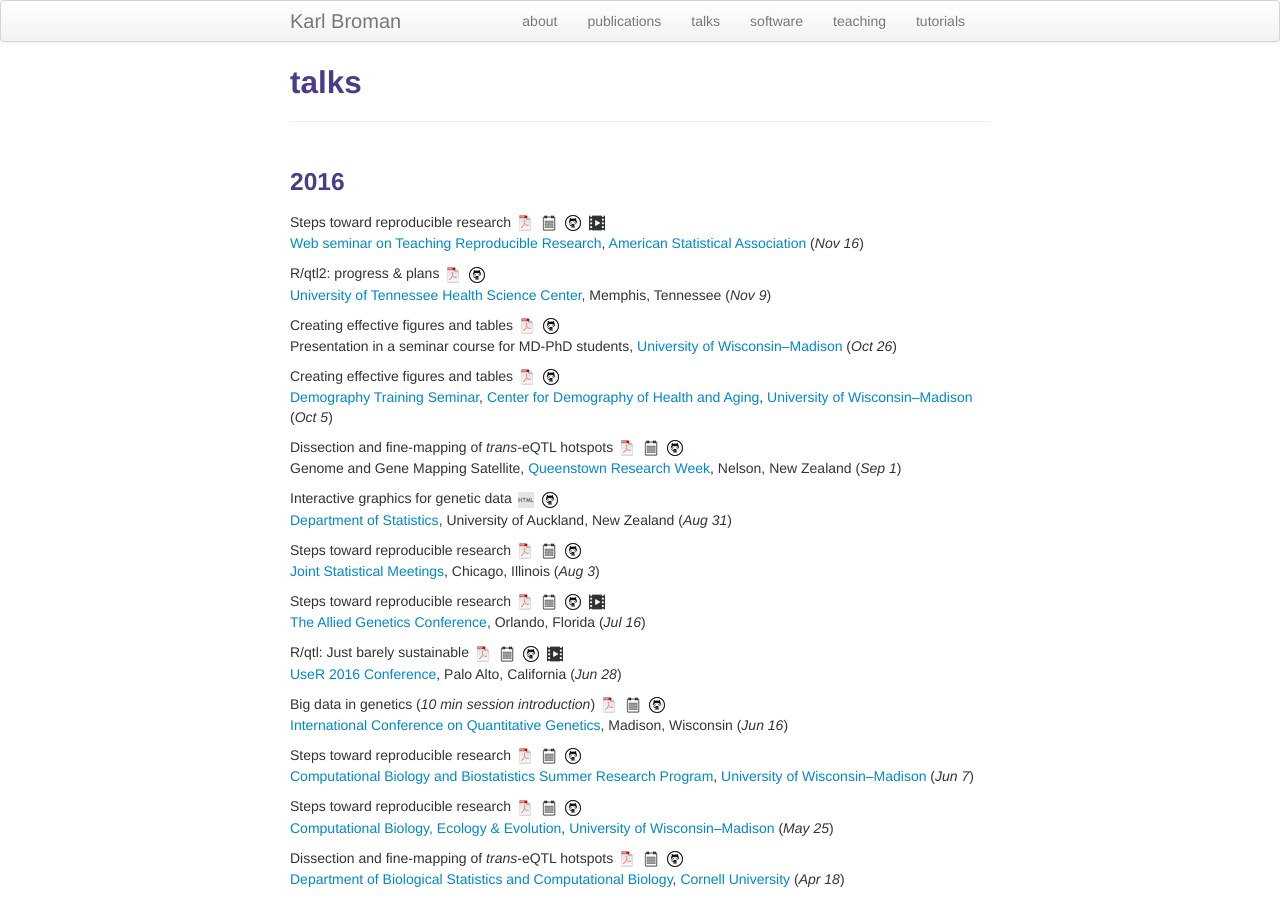
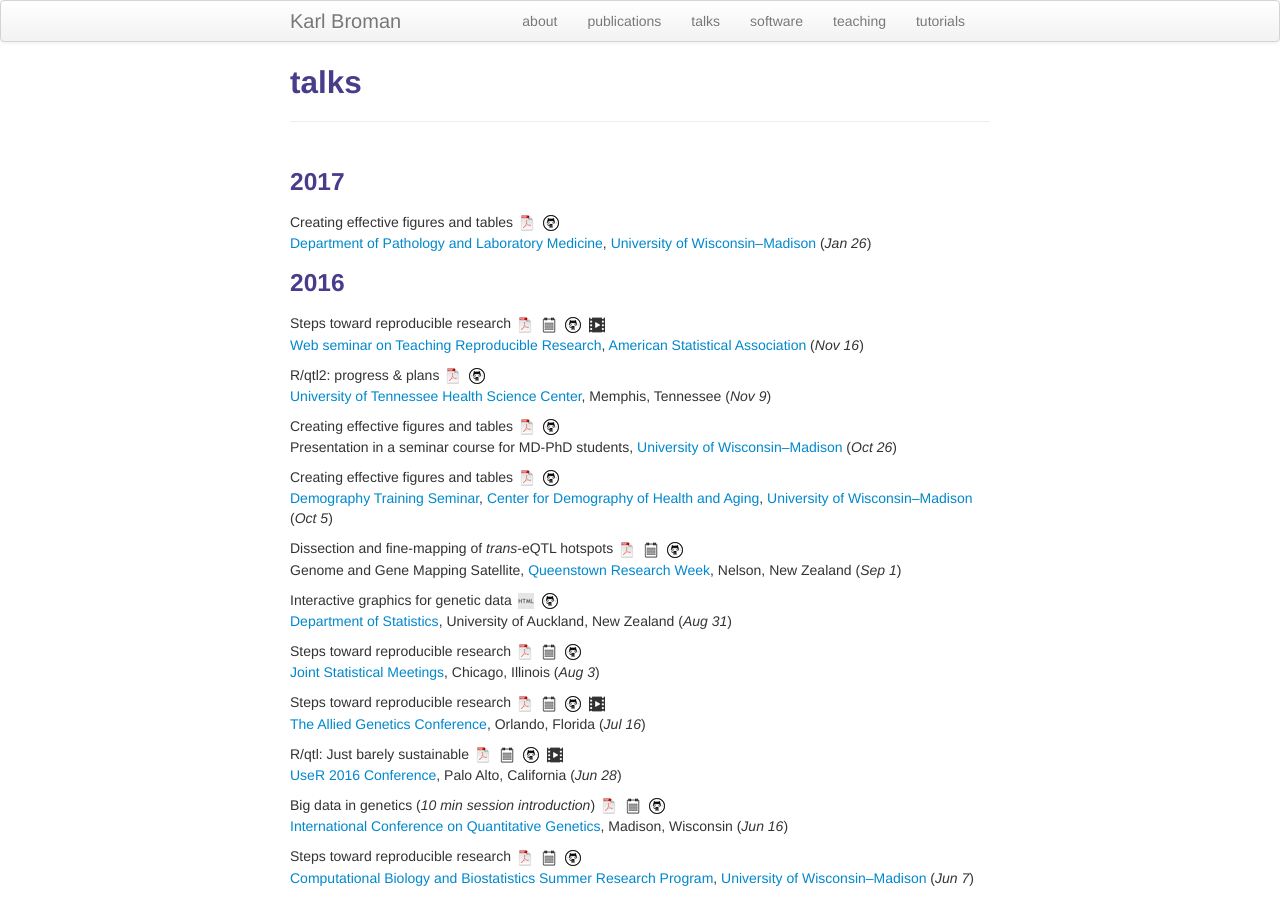
Before and after one commit to kbroman/kbroman.github.io, a Jekyll site: the page built from pages/talks.md, in a window 1280 px wide and 900 px high. Built offline with Jekyll 4.4.1, drawn with Linux system fonts in a browser that asks for light colours.

Commit message:
pages/talks: Add CMP seminar 2017-01-26

```diff
--- a/pages/talks.md
+++ b/pages/talks.md
@@ -3,6 +3,17 @@
 title: talks
 description: Karl Broman's talks
 ---
+
+
+
+###  2017
+
+Creating effective figures and tables
+[![pdf](icons16/pdf-icon.png)](https://www.biostat.wisc.edu/~kbroman/presentations/graphs2017.pdf)
+[![github](icons16/github-icon.png)](https://github.com/kbroman/Talk_Graphs)
+<br/>
+[Department of Pathology and Laboratory Medicine](http://www.pathology.wisc.edu),
+[University of Wisconsin&ndash;Madison](http://www.wisc.edu) (_Jan 26_)
 
 
 
@@ -126,7 +137,6 @@
 
 ###  2015
 
-
 Interactive graphics for genetic data
 [![html](icons16/html-icon.png)](https://www.biostat.wisc.edu/~kbroman/presentations/ChiASA2015)
 [![github](icons16/github-icon.png)](https://github.com/kbroman/Talk_ChiASA2015)<br/>
@@ -248,6 +258,7 @@
 [![github](icons16/github-icon.png)](https://github.com/kbroman/Talk_AAAS2015)<br/>
 [AAAS Annual Meeting](https://aaas.confex.com/aaas/2015/webprogram/start.html),
 San Jose, CA (_Feb 13_)
+
 
 
 ###  2014
```
